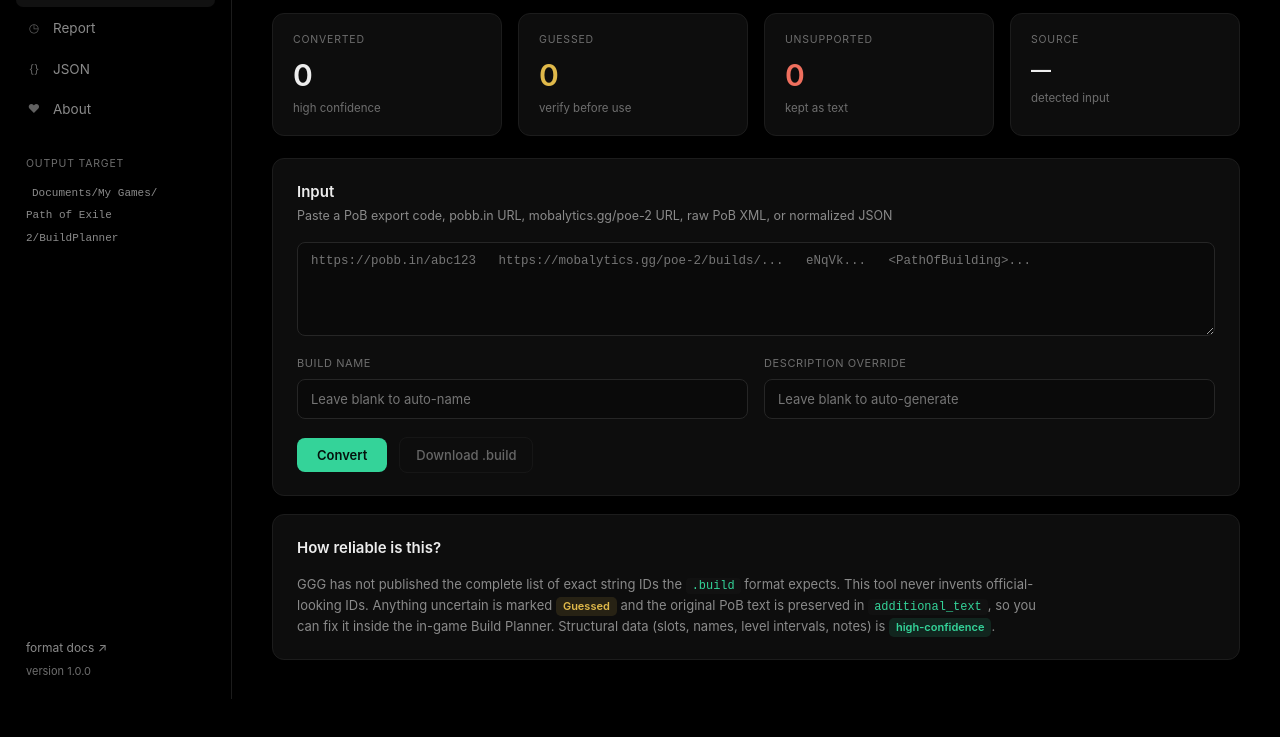
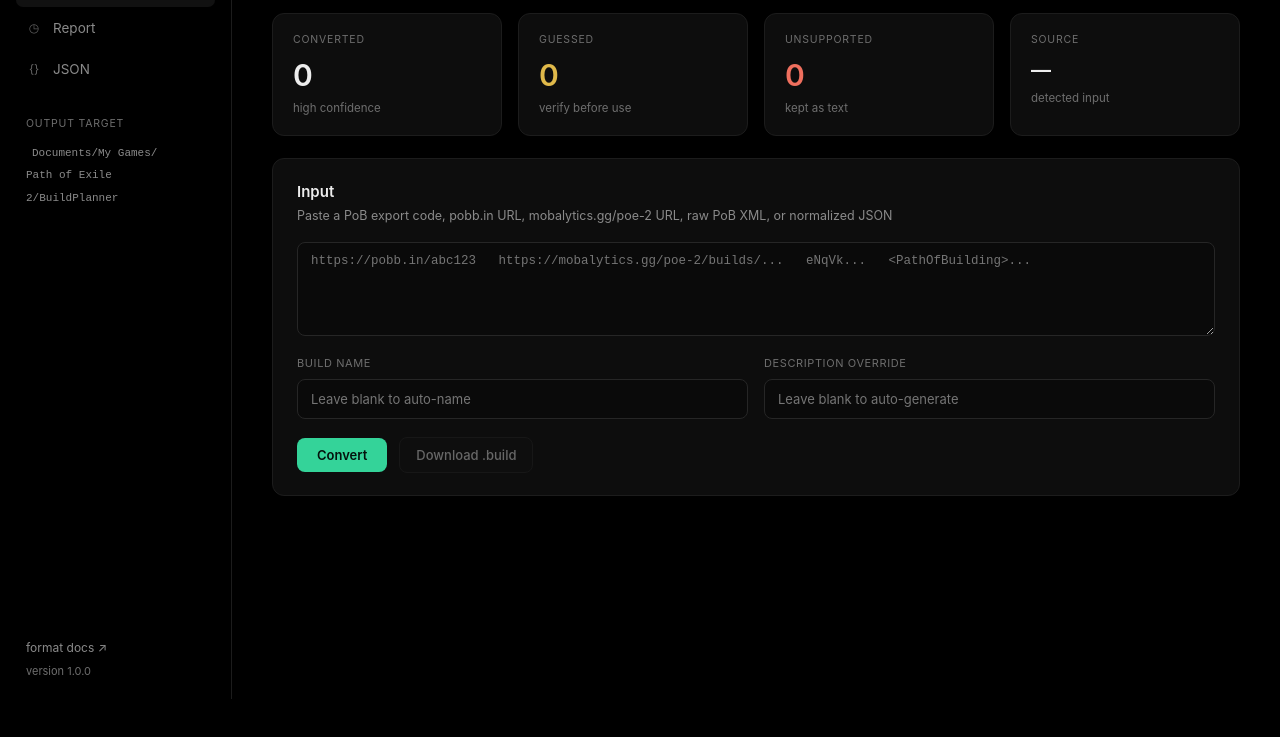
Before and after one commit to Febsho/poe2-build-converter, a website: page public/index.html in a window 1280 px wide. Shown: the part 101-838 px from the top of the page. After the commit the page ends 800 px from the top, so only its background shows below. Drawn offline with Linux system fonts and the light colour scheme.

Commit message:
Remove About panel; use curl.exe on Windows
Remove the "About" navigation item and corresponding About panel from public/index.html. In src/mobalytics.js, detect Windows platform and use 'curl.exe' instead of 'curl' when spawning the curl process, then pass that variable to execFileAsync to avoid spawn errors on Windows systems.

```diff
--- a/public/index.html
+++ b/public/index.html
@@ -24,9 +24,6 @@
           </a>
           <a class="nav-item" href="#json" data-target="json-card">
             <span class="nav-ico">{}</span> JSON
-          </a>
-          <a class="nav-item" href="#about" data-target="about">
-            <span class="nav-ico">♥</span> About
           </a>
         </nav>
 
@@ -175,19 +172,6 @@
           <pre id="json"></pre>
         </section>
 
-        <!-- About -->
-        <section class="panel about" id="about">
-          <div class="panel-head"><div><h2>How reliable is this?</h2></div></div>
-          <p>
-            GGG has not published the complete list of exact string IDs the
-            <code>.build</code> format expects. This tool never invents
-            official-looking IDs. Anything uncertain is marked
-            <span class="tag amber">Guessed</span> and the original PoB text is
-            preserved in <code>additional_text</code>, so you can fix it inside
-            the in-game Build Planner. Structural data (slots, names, level
-            intervals, notes) is <span class="tag green">high-confidence</span>.
-          </p>
-        </section>
       </main>
     </div>
 
--- a/src/mobalytics.js
+++ b/src/mobalytics.js
@@ -83,9 +83,10 @@ async function fetchPobCodeFromPage(slug, timeoutMs) {
   const url = `https://mobalytics.gg/poe-2/builds/${slug}`;
   const timeoutSec = Math.ceil(timeoutMs / 1000);
 
+  const curlBin = process.platform === 'win32' ? 'curl.exe' : 'curl';
   let stdout;
   try {
-    ({ stdout } = await execFileAsync('curl', [
+    ({ stdout } = await execFileAsync(curlBin, [
       '-sL',
       '--max-time', String(timeoutSec),
       '-H', 'User-Agent: Mozilla/5.0 (Windows NT 10.0; Win64; x64) AppleWebKit/537.36 (KHTML, like Gecko) Chrome/124.0.0.0 Safari/537.36',
```
